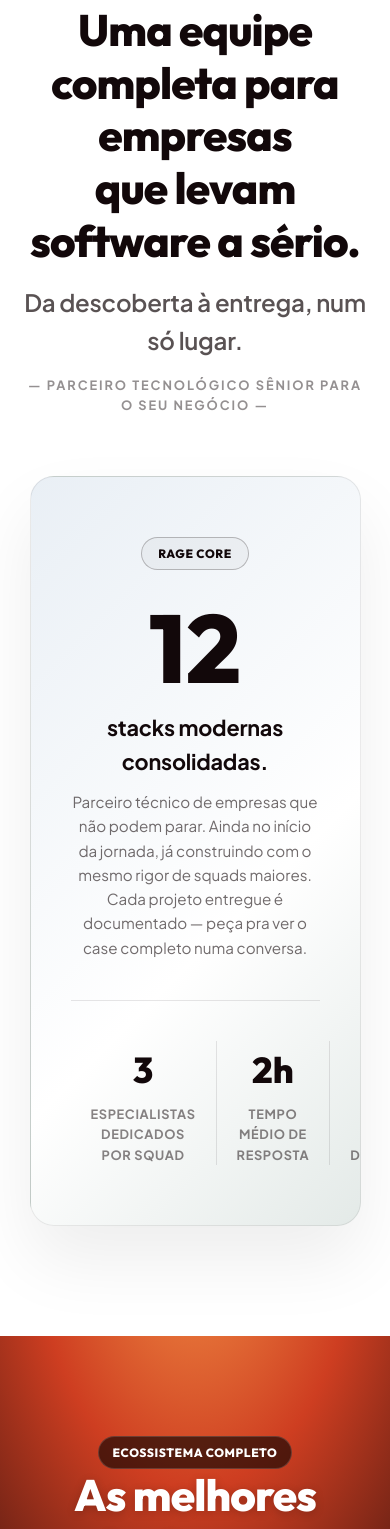
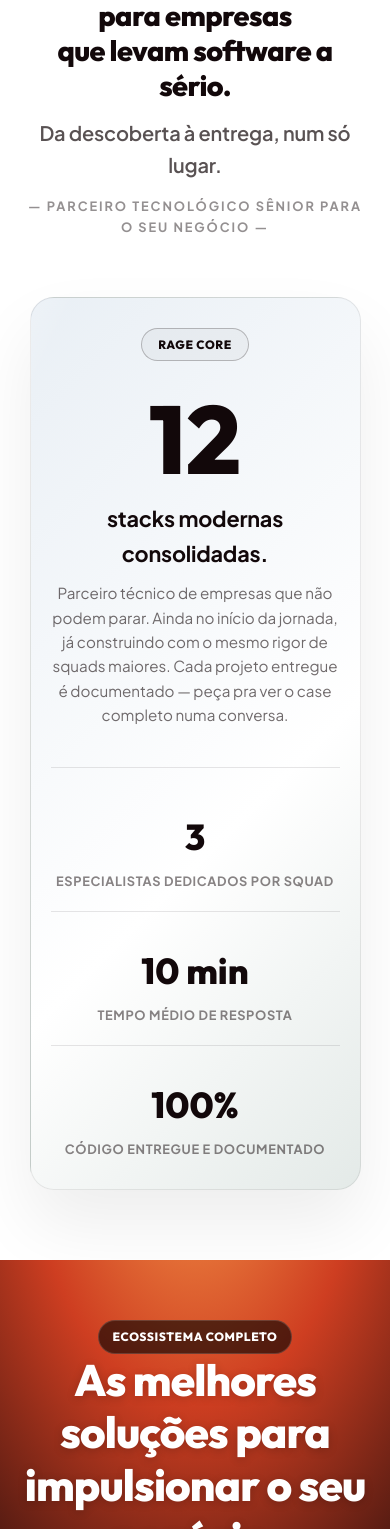
Before and after one commit to ragetechlab/ragetech, a website built with Vite: page index.html in a window 390 px wide. Shown: the part 1078-2607 px from the top of the page. Built offline with nearby package versions, Linux system fonts and the light colour scheme.

Commit message:
feat: complete mobile responsiveness improvements and text corrections

```diff
--- a/app.js
+++ b/app.js
@@ -133,6 +133,10 @@ document.addEventListener("DOMContentLoaded", () => {
   };
 
   // IntersectionObserver to trigger counting only when stats are visible
+  if (!window.IntersectionObserver) {
+    // Fallback: animate all immediately if observer is not supported
+    statNumbers.forEach(num => animateCount(num));
+  } else {
     const statsObserver = new IntersectionObserver((entries, observer) => {
       entries.forEach(entry => {
         if (entry.isIntersecting) {
@@ -141,12 +145,18 @@ document.addEventListener("DOMContentLoaded", () => {
         }
       });
     }, {
-    threshold: 0.5
+      threshold: 0.1 // Lower threshold so it triggers reliably on mobile screens
     });
 
     statNumbers.forEach(num => {
+      // Set to 0 on load via JS so it is ready to animate,
+      // while keeping the HTML static fallback intact
+      const suffix = num.getAttribute("data-suffix") || "";
+      num.textContent = "0" + suffix;
+
       statsObserver.observe(num);
     });
+  }
 
 
   // ==========================================
--- a/index.html
+++ b/index.html
@@ -98,7 +98,7 @@
       </div>
 
       <h2 class="stats-main-heading">
-        Uma equipe completa para empresas<br>que levam software a sério.
+        Uma crew especialista para empresas<br>que levam software a sério.
       </h2>
       <p class="stats-sub-heading">
         Da descoberta à entrega, num só lugar.
@@ -113,7 +113,7 @@
           <div class="card-pill">Rage Core</div>
 
           <div class="card-main-number">
-            <span class="stat-num" data-target="12" data-suffix="">0</span>
+            <span class="stat-num" data-target="12" data-suffix="">12</span>
           </div>
           <p class="card-main-label">stacks modernas consolidadas.</p>
           <p class="card-main-desc">Parceiro técnico de empresas que não podem parar. Ainda no início da jornada, já construindo com o mesmo rigor de squads maiores. Cada projeto entregue é documentado — peça pra ver o case completo numa conversa.</p>
@@ -122,17 +122,17 @@
 
           <div class="card-sub-metrics">
             <div class="sub-metric">
-              <span class="sub-metric-num stat-num" data-target="3" data-suffix="">0</span>
+              <span class="sub-metric-num stat-num" data-target="3" data-suffix="">3</span>
               <p class="sub-metric-label">Especialistas dedicados por Squad</p>
             </div>
 
             <div class="sub-metric">
-              <span class="sub-metric-num stat-num" data-target="2" data-suffix="h">0</span>
+              <span class="sub-metric-num stat-num" data-target="10" data-suffix=" min">10 min</span>
               <p class="sub-metric-label">Tempo Médio de Resposta</p>
             </div>
 
             <div class="sub-metric">
-              <span class="sub-metric-num stat-num" data-target="100" data-suffix="%">0</span>
+              <span class="sub-metric-num stat-num" data-target="100" data-suffix="%">100%</span>
               <p class="sub-metric-label">Código Entregue e Documentado</p>
             </div>
           </div>
@@ -633,7 +633,7 @@
       <p class="text-center" style="max-width: 800px; margin: 0 auto 60px; font-size: 1.2rem; color: #444;">Somos especialistas obcecados por performance, UX limpa e código de qualidade. Construímos plataformas digitais robustas e entregamos resultados de verdade.</p>
 
       <!-- Team Cards (Avulsos) -->
-      <div style="display: grid; grid-template-columns: repeat(auto-fit, minmax(280px, 1fr)); gap: 30px; margin-bottom: 120px;">
+      <div style="display: grid; grid-template-columns: repeat(auto-fit, minmax(260px, 1fr)); gap: 30px; margin-bottom: 120px;">
         <!-- Brian -->
         <div style="background: rgba(255,255,255,0.8); padding: 30px; border-radius: 20px; border: 1px solid rgba(0,0,0,0.05); box-shadow: 0 10px 30px rgba(0,0,0,0.03);">
           <div style="font-size: 2.5rem; margin-bottom: 15px;">🎨</div>
@@ -918,6 +918,23 @@
       color: #b5c19d;
       text-decoration: none;
     }
+    @media (max-width: 768px) {
+      .contact-split-section {
+        margin: 2rem 15px 2rem 15px;
+        border-radius: 20px;
+      }
+      .contact-split-left {
+        min-height: 350px;
+        padding: 30px 20px;
+      }
+      .contact-split-right {
+        padding: 40px 20px;
+      }
+      .form-row-split {
+        flex-direction: column;
+        gap: 0;
+      }
+    }
   </style>
 
   <section class="section-padding" id="contato">
@@ -961,9 +978,7 @@
                 <label>Mensagem (opcional)</label>
                 <input type="text" id="contact-message" name="message" placeholder="O que você precisa resolver?">
               </div>
-              <p style="font-size: 0.7rem; color: #4b5563; margin-bottom: 24px;">O projeto deve ter orçamento inicial a partir de R$ 15.000.</p>
-
-              <button type="submit" class="btn-sage">Enviar Solicitação</button>
+              <button type="submit" class="btn-sage" style="margin-top: 10px;">Enviar Solicitação</button>
 
               <div id="contact-feedback" style="margin-top: 15px; text-align: center; font-size: 0.9rem; font-weight: 600; min-height: 20px;"></div>
 
--- a/style.css
+++ b/style.css
@@ -2325,8 +2325,49 @@ ul {
     --header-height: 70px;
   }
 
+  .section-padding {
+    padding: 60px 0;
+  }
+
   .section-title {
     font-size: 2.25rem;
+  }
+
+  .stats-main-heading {
+    font-size: 1.8rem;
+  }
+
+  .stats-sub-heading {
+    font-size: 1.25rem;
+  }
+
+  .stats-interactive-card {
+    padding: 30px 20px;
+  }
+
+  .card-sub-metrics {
+    grid-template-columns: 1fr;
+    gap: 30px;
+    text-align: center;
+  }
+
+  .sub-metric {
+    border-right: none;
+    border-bottom: 1px solid rgba(18, 8, 10, 0.1);
+    padding: 0 0 20px 0;
+  }
+
+  .sub-metric:last-child {
+    border-bottom: none;
+    padding-bottom: 0;
+  }
+
+  .node-content {
+    padding: 20px;
+  }
+
+  .floating-tag {
+    display: none !important;
   }
 
   /* Menu hamburger */
```
Lines whose indentation alone changed are shown as unchanged.
